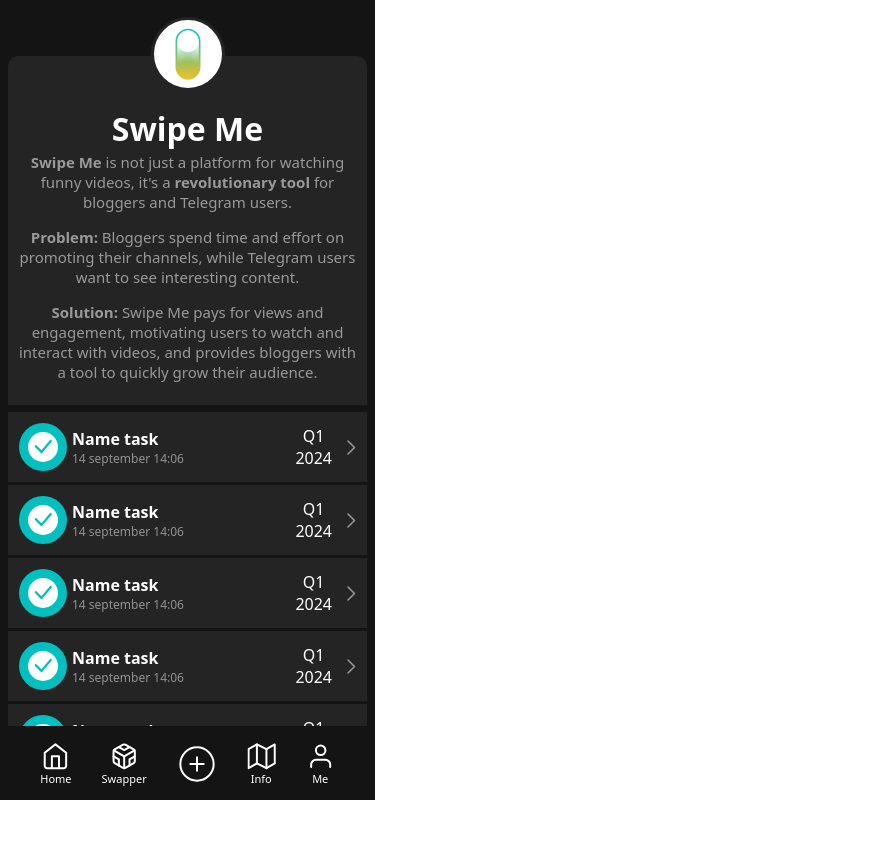
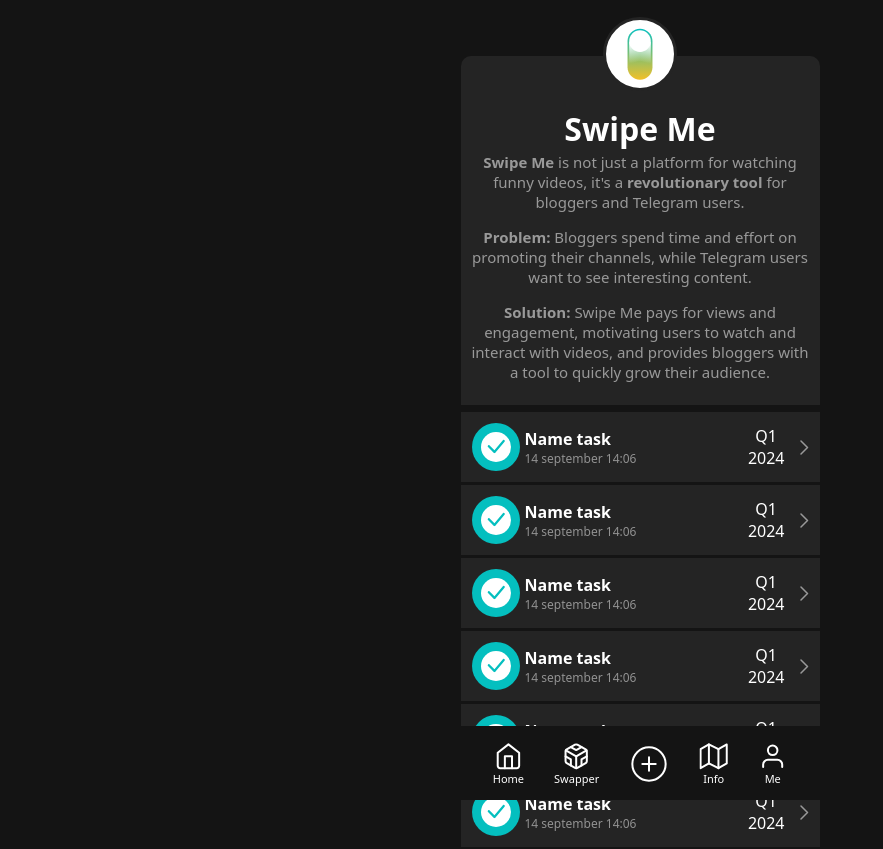
Before and after one commit to scullzz/swipe-me-client, a React app: page /info in a window 1280 px wide. Shown: the top 849 px of the page, without its empty margins (0-883 px from the left). Before the commit the page ends 800 px from the top, so only its background shows below. Built offline with nearby package versions, Linux system fonts and the light colour scheme; the HTML template or start-up script is replaced by a standard one.

Commit message:
fixes in positioning global elements

```diff
--- a/src/components/info-page/InfoStyle.module.css
+++ b/src/components/info-page/InfoStyle.module.css
@@ -1,6 +1,6 @@
 .page_container {
   padding: 8px;
-  position: fixed;
+  /* position: fixed; */
   height: 100%;
   overflow: scroll;
 }
--- a/src/components/navigation-panel/Navigation.jsx
+++ b/src/components/navigation-panel/Navigation.jsx
@@ -52,7 +52,7 @@
   };
 
   return (
-    <div>
+    <div className={style.MainContainer}>
       <div className={style.OutletContainer}>
         <Outlet />
       </div>
--- a/src/components/navigation-panel/style.module.css
+++ b/src/components/navigation-panel/style.module.css
@@ -1,3 +1,13 @@
+.MainContainer{
+  display: flex;
+  width: 100%;
+  height: 100%;
+  align-items: center;
+  justify-content: center;
+  background-color: #141414;
+}
+
+
 .Navigation {
   position: fixed;
   bottom: 0;
--- a/src/index.css
+++ b/src/index.css
@@ -15,3 +15,8 @@
 ::-webkit-scrollbar:horizontal {
   display: none;
 }
+
+body{
+  background-color: #141414;
+  color: white;
+}
--- a/src/main.jsx
+++ b/src/main.jsx
@@ -9,7 +9,7 @@
 ReactDOM.createRoot(document.getElementById("root")).render(
   <Router>
     <Routes>
-      <Route path="/" element={<Navigation />}>
+        <Route path="/" element={<Navigation />}>
         <Route path="home" element={<Home />} />
         <Route path="info" element={<InfoPage />}></Route>
         <Route path="about-me" element={<AboutMe />} />
```
